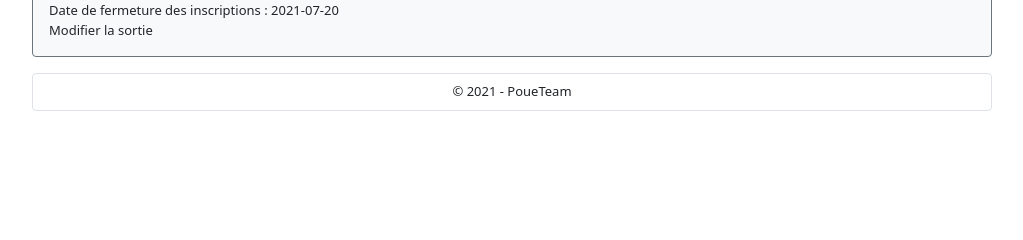
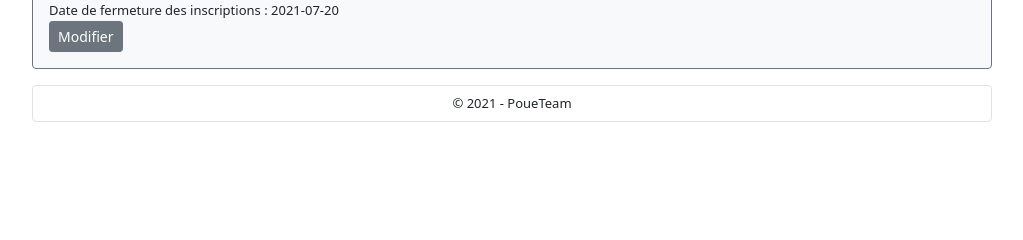
Before and after one commit to LaraNanuq/Outings, a Symfony app: template templates/outing/detail.html.twig in a window 1280 px wide. Shown: the part 346-586 px from the top of the page, without its empty margins (128-1151 px from the left). Run offline with Twig, Linux system fonts and the light colour scheme; the template is opened without the code that fills it, so the values that code supplies are empty; some libraries are stand-ins or nearby versions.

Commit message:
Button modifiy
Button modify to edit an outing

```diff
--- a/templates/outing/detail.html.twig
+++ b/templates/outing/detail.html.twig
@@ -22,12 +22,9 @@
 
     {#
     <div>Nombre de place restantes : {{ outing.registrants }}</div>
+    #}
+
+    <a href="{{ asset('outing/edit/' ~ outing.id) }}" class="btn btn-sm btn-secondary">Modifier</a>
 
 
-    #}
-
-
-
-    <div>Modifier la sortie</div>
-
 {% endblock %}
```
